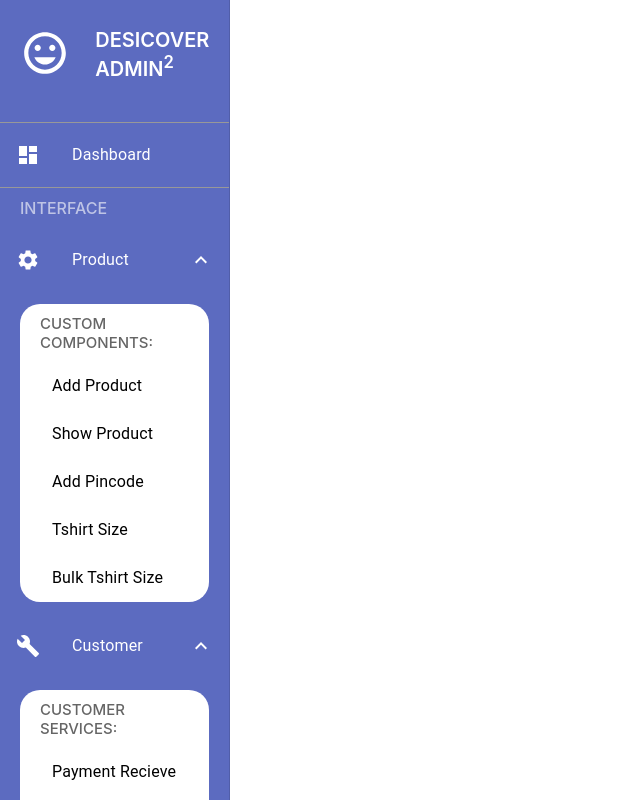
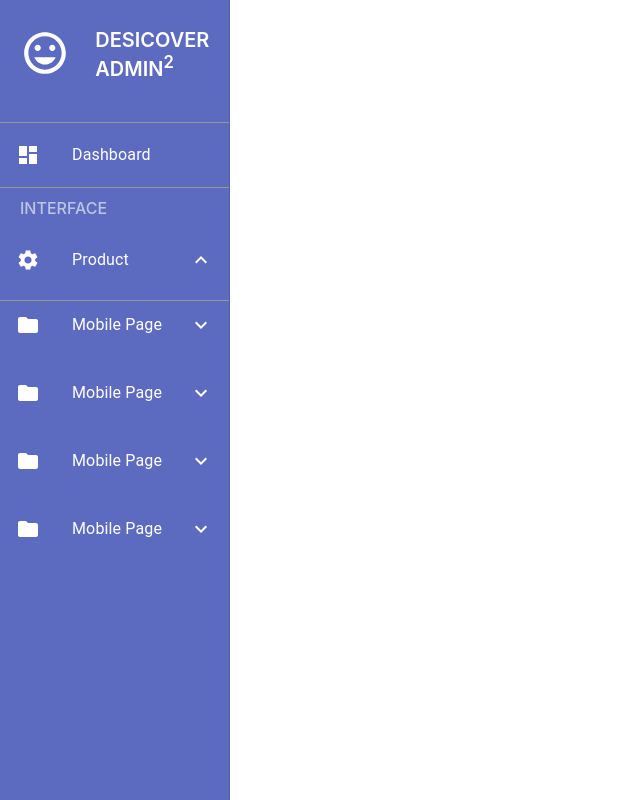
Before and after one commit to Amruta-26/Bcatalyst, a Next.js app in the folder desicovers-next-admin/: page / in a window 1280 px wide. Shown: the whole page, without its empty margins (0-640 px from the left). Built offline with nearby package versions, Linux system fonts and the light colour scheme.

Commit message:
sidebar component

```diff
--- a/desicovers-next-admin/pages/components/sidebar.js
+++ b/desicovers-next-admin/pages/components/sidebar.js
@@ -20,12 +20,54 @@ import FolderIcon from "@mui/icons-material/Folder";
 import { indigo } from "@mui/material/colors";
 import TagFacesIcon from "@mui/icons-material/TagFaces";
 import DashboardIcon from "@mui/icons-material/Dashboard";
+import Link from "next/link";
 
 const drawerWidth = 300;
 
 export default function Sidebar() {
     const [open, setOpen] = React.useState(true);
 
+    const productItems = [
+        { name: "Add Product", link: "/demo" },
+        { name: "Show Product", link: "/demo" },
+        { name: "Add Pincode", link: "/demo" },
+        { name: "Tshirt Size", link: "/demo" },
+        { name: "Bulk TshirtSize", link: "/demo" },
+    ];
+
+    const paymentItems = [
+        { name: "Payment Recieve", link: "/demo" },
+        { name: "Place Order", link: "/demo" },
+        { name: "Cancel Order", link: "/demo" },
+        { name: "Assign Money for Cancel Order", link: "/demo" },
+        { name: "Customer Account", link: "/demo" },
+        { name: "Wallet", link: "/demo" },
+    ];
+
+    const mobileItems = [
+        { name: "Add Flip", link: "/demo" },
+        { name: "Show Flip", link: "/demo" },
+        { name: "Carousel", link: "/demo" },
+        { name: "Home Page Image", link: "/demo" },
+        { name: "Home Page Words", link: "/demo" },
+        { name: "Home Page Image", link: "/demo" },
+        { name: "Show Recent Arrival", link: "/demo" },
+    ];
+
+    const mobileCoversItems = [
+        { name: "Enter Mobile Cover", link: "/demo" },
+        { name: "Update Bulk Price", link: "/demo" },
+        { name: "Update Bulk description", link: "/demo" },
+        { name: "Review", link: "/demo" },
+        { name: "Admin Heading", link: "/demo" },
+    ];
+
+    const dashboardContent = [
+        productItems,
+        paymentItems,
+        mobileItems,
+        mobileCoversItems,
+    ];
     const handleClick = () => {
         setOpen(!open);
     };
@@ -33,11 +75,11 @@ export default function Sidebar() {
     return (
         <Drawer
             sx={{
-        width: '18%',
+                width: "18%",
                 height: "100%",
                 flexShrink: 0,
                 "& .MuiDrawer-paper": {
-          width: '18%',
+                    width: "18%",
                     boxSizing: "border-box",
                     bgcolor: indigo[400],
                     color: "#fff",
@@ -59,14 +101,14 @@ export default function Sidebar() {
                     </div>
                 </div>
 
-        <Divider sx={{bgcolor: '#adadad'}}/>
+                <Divider sx={{ bgcolor: "#adadad" }} />
                 <ListItemButton>
                     <ListItemIcon>
-            <DashboardIcon sx={{ color: "#fff"}} />
+                        <DashboardIcon sx={{ color: "#fff" }} />
                     </ListItemIcon>
-          <ListItemText sx={{py:1}} primary="Dashboard" />
+                    <ListItemText sx={{ py: 1 }} primary="Dashboard" />
                 </ListItemButton>
-        <Divider sx={{bgcolor: '#adadad'}}/>
+                <Divider sx={{ bgcolor: "#adadad" }} />
                 <div className="fadeword">INTERFACE</div>
                 <List>
                     <ListItemButton onClick={handleClick}>
@@ -76,138 +118,42 @@ export default function Sidebar() {
                         <ListItemText primary="Product" />
                         {open ? <ExpandLess /> : <ExpandMore />}
                     </ListItemButton>
+                </List>
+            </List>
+            <Divider sx={{ bgcolor: "#adadad" }} />
+            {dashboardContent.map((items, index) => (
+                <div key={index}>
+                    <CollapsibleCustomComponent item={items} />
+                </div>
+            ))}
+        </Drawer>
+    );
+}
 
-          <div className="dropdown">
-            <Collapse in={open} timeout="auto" unmountOnExit>
-              <div className="drop-fade">CUSTOM COMPONENTS:</div>
-              <List component="div" disablePadding>
-                {[
-                  "Add Product",
-                  "Show Product",
-                  "Add Pincode",
-                  "Tshirt Size",
-                  "Bulk Tshirt Size",
-                ].map((text, index) => (
-                  <ListItem sx={{ pl: 4 }} button key={text}>
-                    <ListItemText primary={text} />
-                  </ListItem>
-                ))}
-              </List>
-            </Collapse>
-          </div>
+const CollapsibleCustomComponent = ({ item }) => {
+    const [open, setOpen] = React.useState(false);
 
-          <ListItemButton onClick={handleClick}>
-            <ListItemIcon>
-              <BuildIcon sx={{ color: "#fff" }} />
-            </ListItemIcon>
-            <ListItemText primary="Customer" />
-            {open ? <ExpandLess /> : <ExpandMore />}
-          </ListItemButton>
-
-
-          <div className="dropdown">
-            <Collapse in={open} timeout="auto" unmountOnExit>
-              <div className="drop-fade">CUSTOMER SERVICES:</div>
-              <List component="div" disablePadding>
-                {[
-                  "Payment Recieve",
-                  "Place Order",
-                  "Cancel Order",
-                  "Assign Money for Cancel Order",
-                  "Customer Account",
-                  "Wallet",
-                ].map((text, index) => (
-                  <ListItem sx={{ pl: 4 }} button key={text}>
-                    <ListItemText primary={text} />
-                  </ListItem>
-                ))}
-              </List>
-            </Collapse>
-          </div>
-        </List>
-
-        <Divider sx={{bgcolor: '#adadad'}}/>
-        <div className="fadeword">ADDONS</div>
-        <List>
-          <ListItemButton onClick={handleClick}>
-            <ListItemIcon>
-              <FolderIcon sx={{ color: "#fff" }} />
-            </ListItemIcon>
-            <ListItemText primary="Offer" />
-            {open ? <ExpandLess /> : <ExpandMore />}
-          </ListItemButton>
-
-          <div className="dropdown">
-            <Collapse in={open} timeout="auto" unmountOnExit>
-              <div className="drop-fade">COUPON:</div>
-              <List component="div" disablePadding>
-                {["Add Coupon", "Show Coupons"].map((text, index) => (
-                  <ListItem sx={{ pl: 4 }} button key={text}>
-                    <ListItemText primary={text} />
-                  </ListItem>
-                ))}
-              </List>
-            </Collapse>
-          </div>
-
-          <ListItemButton onClick={handleClick}>
-            <ListItemIcon>
-              <FolderIcon sx={{ color: "#fff" }} />
-            </ListItemIcon>
-            <ListItemText primary="Home Page" />
-            {open ? <ExpandLess /> : <ExpandMore />}
-          </ListItemButton>
-
-          <div className="dropdown">
-            <Collapse in={open} timeout="auto" unmountOnExit>
-              <div className="drop-fade">BASIC SERVICES:</div>
-              <List component="div" disablePadding>
-                {[
-                  "Add Flip",
-                  "Show Flip",
-                  "Carousel",
-                  "Home Page Image",
-                  "Home Page Words",
-                  "Home Page Image",
-                  "Show Recent Arrival",
-                ].map((text, index) => (
-                  <ListItem sx={{ pl: 4 }} button key={text}>
-                    <ListItemText primary={text} />
-                  </ListItem>
-                ))}
-              </List>
-            </Collapse>
-          </div>
-
-          <ListItemButton onClick={handleClick}>
+    return (
+        <>
+            <ListItemButton onClick={() => setOpen(() => !open)}>
                 <ListItemIcon>
                     <FolderIcon sx={{ color: "#fff" }} />
                 </ListItemIcon>
                 <ListItemText primary="Mobile Page" />
                 {open ? <ExpandLess /> : <ExpandMore />}
             </ListItemButton>
-
             <div className="dropdown">
                 <Collapse in={open} timeout="auto" unmountOnExit>
-              <div className="drop-fade">MOBILE SERVICES:</div>
+                    <div className="drop-fade">BASIC SERVICES:</div>
                     <List component="div" disablePadding>
-                {[
-                  "Enter Mobile Cover",
-                  "Update Bulk Price",
-                  "Update Bulk description",
-                  "Review",
-                  "Admin Heading",
-                ].map((text, index) => (
-                  <ListItem sx={{ pl: 4 }} button key={text}>
-                    <ListItemText primary={text} />
+                        {item.map((text, index) => (
+                            <ListItem sx={{ pl: 4 }} button key={text.name}>
+                                <ListItemText primary={text.name} />
                             </ListItem>
                         ))}
                     </List>
                 </Collapse>
             </div>
-        </List>
-      </List>
-      <Divider sx={{bgcolor: '#adadad'}}/>
-    </Drawer>
+        </>
     );
-}
+};
```
Lines whose indentation alone changed are shown as unchanged.
